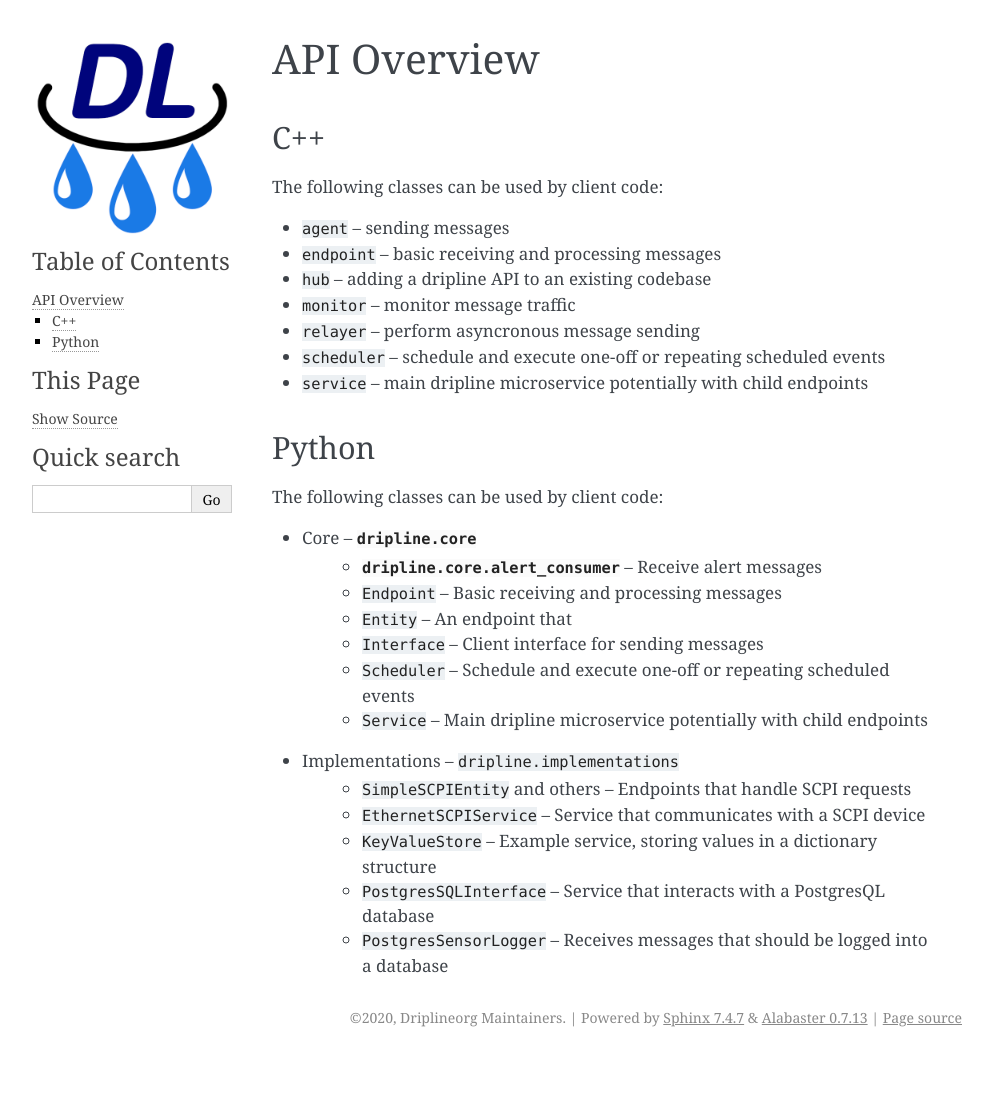
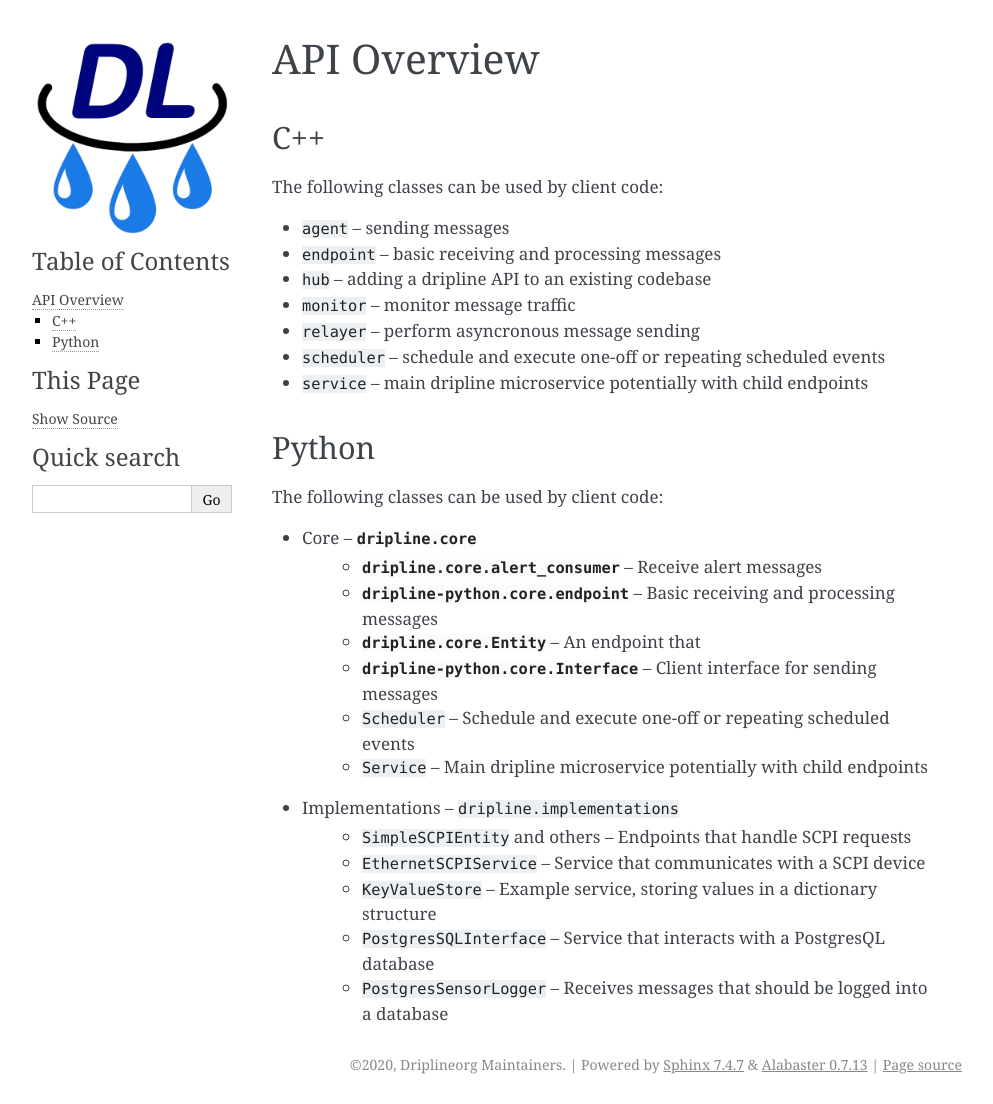
Before and after one commit to driplineorg/controls-guide, a Sphinx documentation site: the page built from source/using-dripline/api-overview.rst, in a window 1280 px wide and 1104 px high. Shown: the whole window, without its empty margins (148-1141 px from the left). Built offline with Sphinx 7.4.7, drawn with Linux system fonts in a browser that asks for light colours.

Commit message:
Fixing up some linking to class names

```diff
--- a/source/using-dripline/api-overview.rst
+++ b/source/using-dripline/api-overview.rst
@@ -21,9 +21,9 @@
 
 * Core -- :py:mod:`dripline.core`
     * :py:mod:`dripline.core.alert_consumer` -- Receive alert messages
-    * ``Endpoint`` -- Basic receiving and processing messages
-    * ``Entity`` -- An endpoint that
-    * ``Interface`` -- Client interface for sending messages
+    * :py:mod:`dripline-python.core.endpoint` -- Basic receiving and processing messages
+    * :py:class:`dripline.core.Entity` -- An endpoint that
+    * :py:class:`dripline-python.core.Interface` -- Client interface for sending messages
     * ``Scheduler`` -- Schedule and execute one-off or repeating scheduled events
     * ``Service`` -- Main dripline microservice potentially with child endpoints
 * Implementations -- ``dripline.implementations``
```
